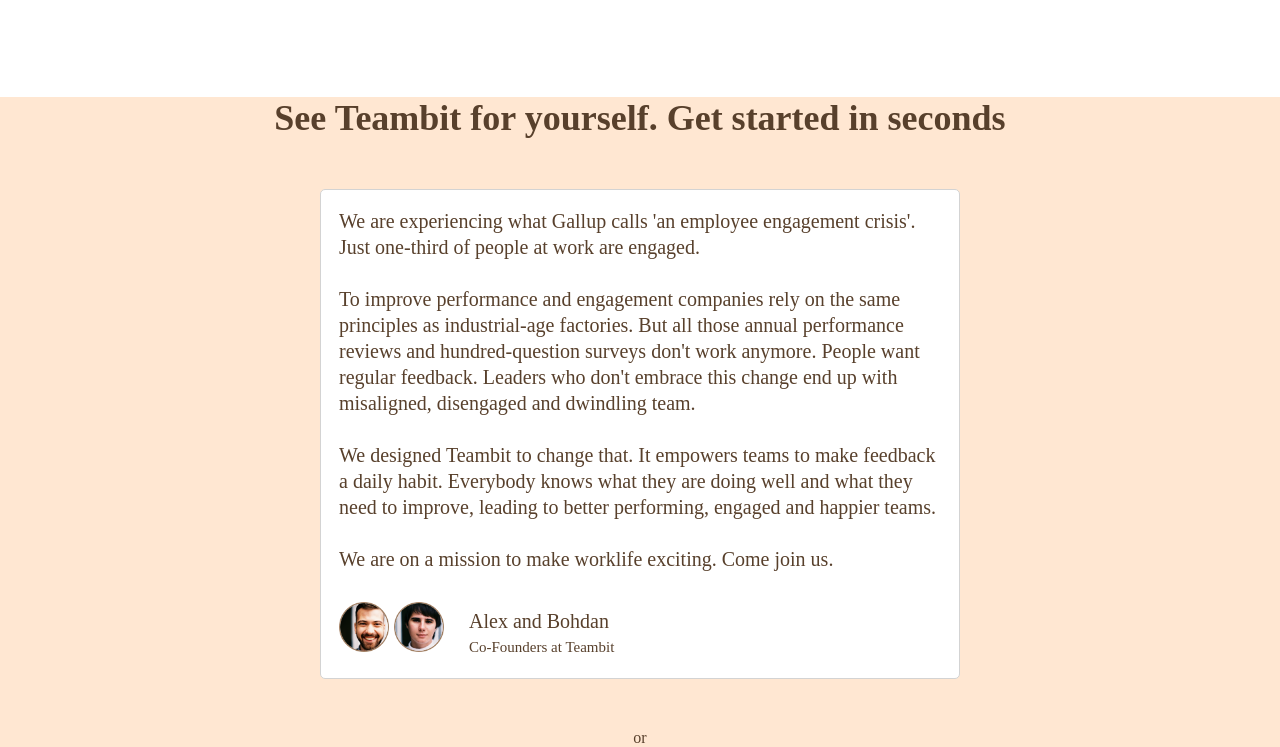
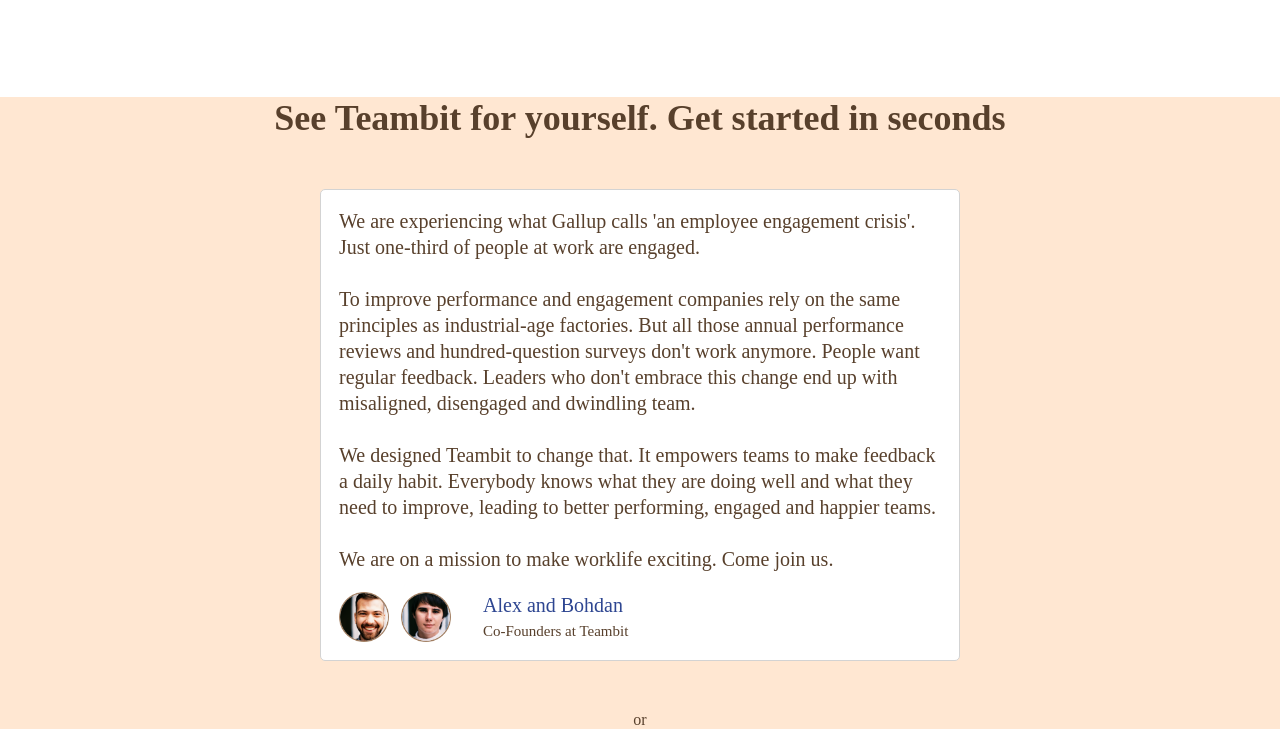
Before and after one commit to davidemvf/node-sass-teambit, a website: page public/index.html in a window 1280 px wide. Shown: the part 5328-6075 px from the top of the page. Drawn offline with Linux system fonts and the light colour scheme.

```diff
--- a/src/scss/_heigthSec.scss
+++ b/src/scss/_heigthSec.scss
@@ -13,22 +13,29 @@
     background-color: white;
     line-height: 26px;
     margin: 50px auto;
+    // margin-bottom: 30px;
     border: 1px solid lightgray;
     border-radius: 5px;
     padding: 18px;
     text-align: left;
   }
   img {
-    margin-top: 30px;
+    margin-right: 12px;
+    margin-top: 20px;
+    float: left;
     height: 50px;
     width: 50px;
   }
   .co-founders{
+    color: $buttonCol;
     display: inline-block;
+    height: 50px;
+    margin-top: 20px;
     margin-left: 20px;
     margin-bottom: 0px;
   }
 }
 #qualifications {
   font-size: 15px;
+  color: $fontCol;
 }
```
Also changed, not shown: public/css/style.css.
